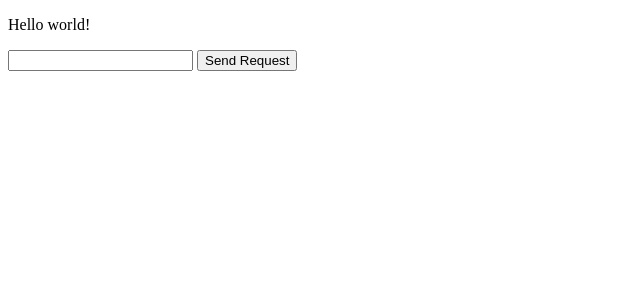
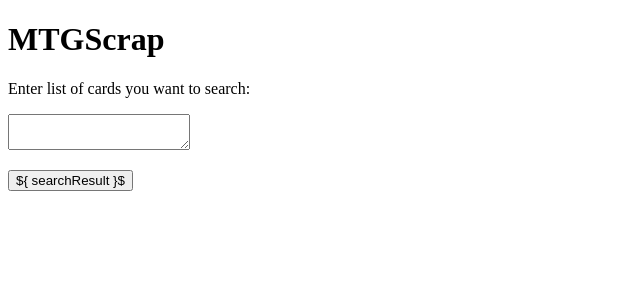
Before and after one commit to luxlunaris/MTGscrap, a Python web app: template app/templates/base/index.html in a window 1280 px wide. Shown: the top 300 px of the page, without its empty margins (0-640 px from the left). Run offline with Jinja, Linux system fonts and the light colour scheme; the template is opened without the code that fills it, so the values that code supplies are empty.

Commit message:
JS features

```diff
--- a/app/asgi.py
+++ b/app/asgi.py
@@ -39,7 +39,7 @@ async def home(request: Request):
 
 
 @app.post("/search/", response_class=HTMLResponse)
-async def search(request: Request, cards: str = Form(...)):
+async def search(request: Request, cards: str):
     offers = await parse_offers(cards.split('\n'), config.PARSERS)
     return app.templates.TemplateResponse(
         "reports/search.html", {"request": request, "offers": offers}
--- a/app/static/js/main.js
+++ b/app/static/js/main.js
@@ -0,0 +1,21 @@
+var search = new Vue({
+    el: "#search-result",
+    data: {
+        searchResult: "",
+        isEmptyDisabled: false
+    },
+    delimiters: ["${", "}$"]
+})
+
+var form = new Vue({
+    el: "#search-form",
+    methods: {
+        getSearch: function (e) {
+            const cards = this.$refs.cards.value;
+            console.log("beginning of post")
+            const response = await axios.post("/search", cards);
+            console.log("end of post")
+            search.searchResult = response;
+        }
+    }
+})
--- a/app/templates/base/base.html
+++ b/app/templates/base/base.html
@@ -2,10 +2,12 @@
 <html>
     <head>
         <link rel="stylesheet" href="/static/css/main.css">
+        <script src="https://cdn.jsdelivr.net/npm/axios/dist/axios.min.js"></script>
+        <script src="https://cdn.jsdelivr.net/npm/vue@2/dist/vue.js"></script>
     </head>
     <body>
         <header>
-
+            <h1>MTGScrap</h1>
         </header>
         <main>
             {% block content %}
--- a/app/templates/base/index.html
+++ b/app/templates/base/index.html
@@ -1,8 +1,11 @@
 {% extends 'base/base.html' %}
 {% block content %}
-<p>Hello world!</p>
-<form method="POST" action="/search">
-    <input type="text" name="cards">
-    <input type="submit" value="Send Request">
+<form id="search-form">
+    <p>Enter list of cards you want to search:</p>
+    <p><textarea ref="cards" name="cards"></textarea></p>
+    <button @click.prevent="getFormValues()" value="Search cards">
 </form>
+<div id="search-result">
+    ${ searchResult }$
+</div>
 {% endblock %}
```
